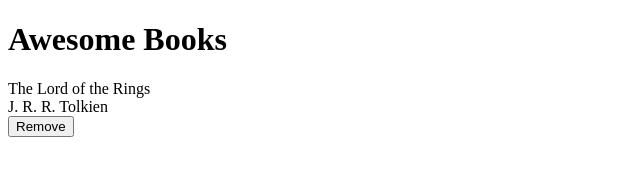
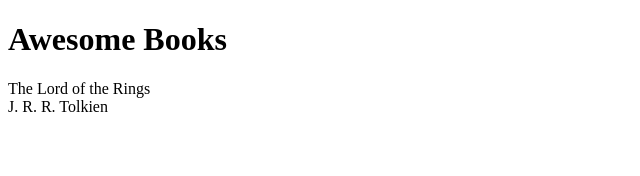
Before and after one commit to crgc/microverse-awesome-books, a plain HTML site: page index.html in a window 1280 px wide. Shown: the whole page, without its empty margins (0-640 px from the left). Drawn offline with Linux system fonts and the light colour scheme.

Commit message:
Add colletion, and create addBook, removeBook, & displayBooks functions

```diff
--- a/index.html
+++ b/index.html
@@ -9,12 +9,9 @@
      <h1>Awesome Books</h1>
      <main class="main">
       <div class="books">
-        <div class="book">
-          <div>The Lord of the Rings</div>
-          <div>J. R. R. Tolkien</div>
-          <button name="remove">Remove</button>
-         </div>
        </div>
      </main>
+
+     <script type="text/javascript" src="js/books.js"></script>
    </body>
 </html>
--- /dev/null
+++ b/js/books.js
@@ -0,0 +1,38 @@
+let books = [];
+let addBook = function(title, author) {
+  books.push({
+    title: title,
+    author: author
+  });
+  displayBooks();
+;};
+
+let removeBook = function(position) {
+  books = books.filter(function(value, index, arr){
+    return position == index;
+  });
+  displayBooks();
+};
+
+let displayBooks = function(){
+  const document = window.document;
+  const booksDiv = document.querySelector('.books');
+
+  books.forEach(function(book) {
+    const bookDiv = document.createElement('div');
+    bookDiv.className = 'book'
+
+    const titleDiv = document.createElement('div');
+    titleDiv.textContent = book.title
+
+    const authorDiv = document.createElement('div');
+    authorDiv.textContent = book.author
+
+    bookDiv.appendChild(titleDiv);
+    bookDiv.appendChild(authorDiv);
+
+    booksDiv.appendChild(bookDiv);
+  });
+};
+
+addBook('The Lord of the Rings', 'J. R. R. Tolkien');
```
Also changed, not shown: 1 other file.
